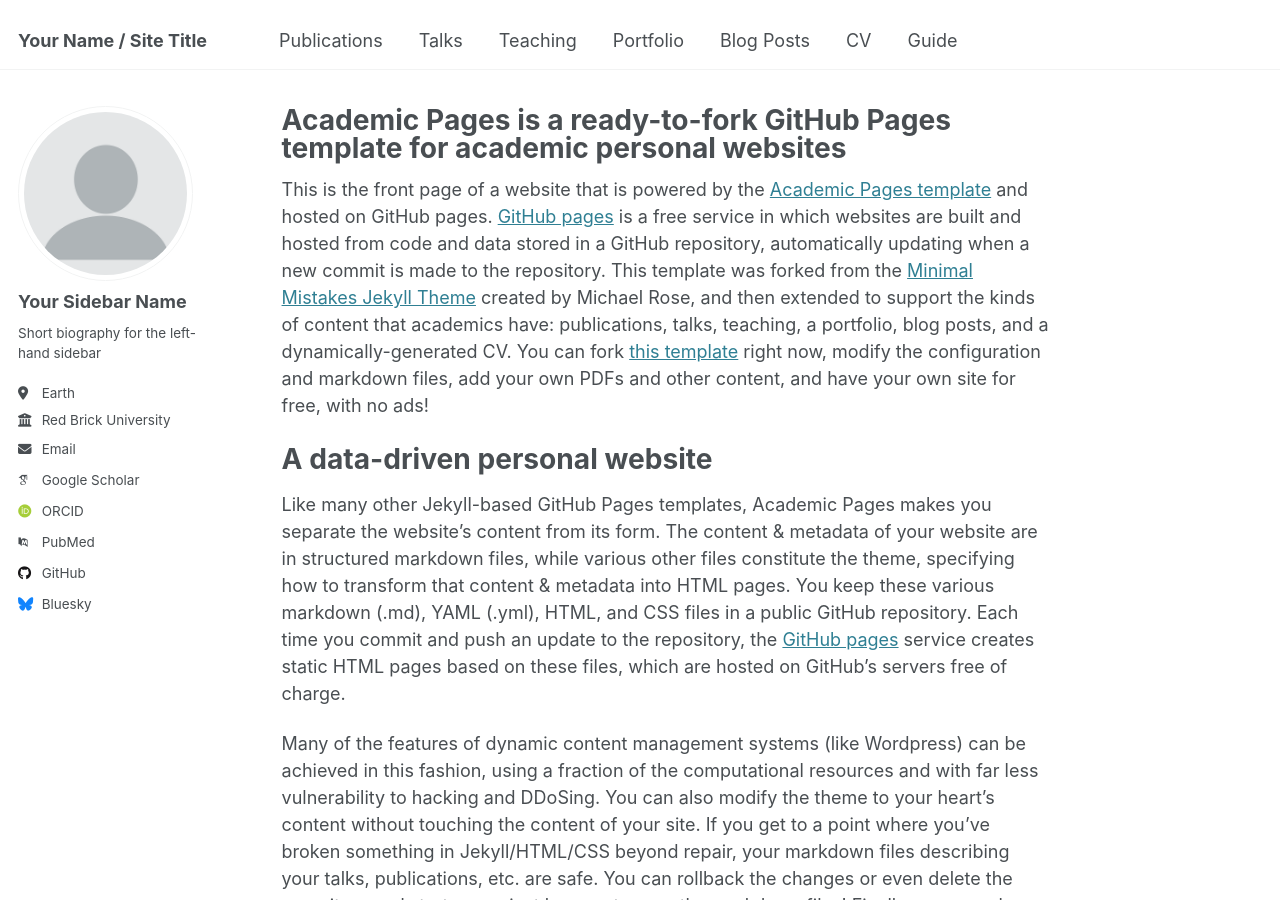
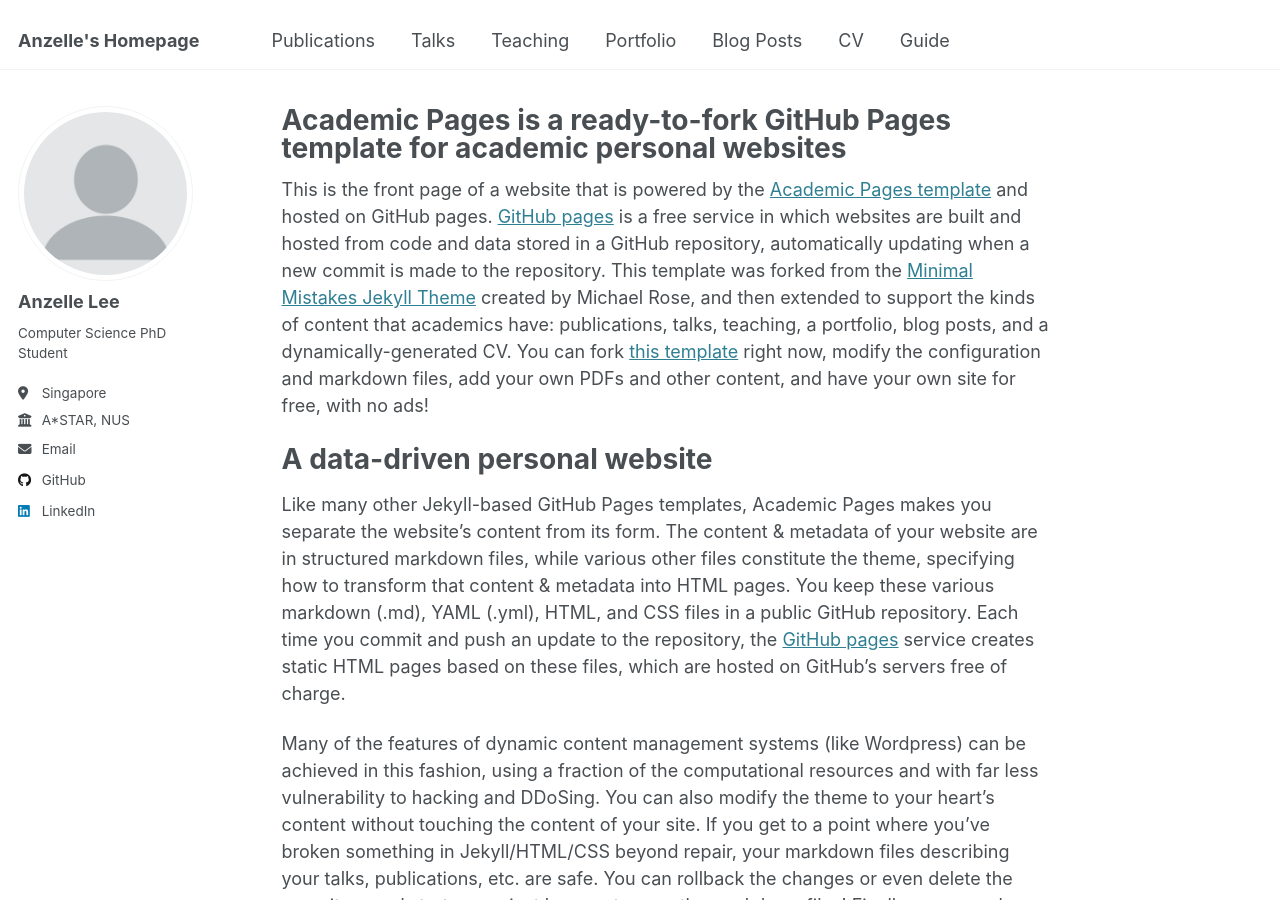
Before and after one commit to AnzelleL23/anzellel23.github.io, a Jekyll site: the page built from _pages/about.md, in a window 1280 px wide and 900 px high. Built offline with Jekyll 4.4.1, drawn with Linux system fonts in a browser that asks for light colours; some web fonts are replaced.

Commit message:
Update _config.yml

```diff
--- a/_config.yml
+++ b/_config.yml
@@ -9,11 +9,11 @@
 # Basic Site Settings
 locale                   : "en-US"
 site_theme               : "default"
-title                    : "Your Name / Site Title"
+title                    : "Anzelle's Homepage"
 title_separator          : "-"
 name                     : &name "Your Name"
 description              : &description "personal description"
-url                      : https://academicpages.github.io # the base hostname & protocol for your site e.g. "https://[your GitHub username].github.io"
+url                      : https://anzellel23.github.io # the base hostname & protocol for your site e.g. "https://[your GitHub username].github.io"
 baseurl                  : "" # the subpath of your site, e.g. "/blog"
 repository               : "academicpages/academicpages.github.io"
 
@@ -23,57 +23,34 @@ repository               : "academicpages/academicpages.github.io"
 author:
   # Biographic information
   avatar           : "profile.png"
-  name             : "Your Sidebar Name"
-  pronouns         : # example: "she/her"
-  bio              : "Short biography for the left-hand sidebar"
-  location         : "Earth"
-  employer         : "Red Brick University"
-  uri              : # URL
-  email            : "none@example.org"
+  name             : "Anzelle Lee"
+  bio              : "Computer Science PhD Student"
+  location         : "Singapore"
+  employer         : "A*STAR, NUS"
+  email            : "anzellelee@u.nus.edu"
 
   # Academic websites
-  arxiv            : # URL - Update with the correct link to your profile
-  googlescholar    : "https://scholar.google.com/citations?user=PS_CX0AAAAAJ"
-  impactstory      : # URL
-  orcid            : "http://orcid.org/yourorcidurl"
-  semantic         : # URL
-  pubmed           : "https://www.ncbi.nlm.nih.gov/pubmed/?term=john+snow"
-  researchgate     : # URL
-  scopus           : # URL
+  #arxiv            : # URL - Update with the correct link to your profile
+  #googlescholar    : "https://scholar.google.com/citations?user=PS_CX0AAAAAJ"
+  #impactstory      : # URL
+  #orcid            : "http://orcid.org/yourorcidurl"
+  #semantic         : # URL
+  #pubmed           : "https://www.ncbi.nlm.nih.gov/pubmed/?term=john+snow"
+  #researchgate     : # URL
+  #scopus           : # URL
 
   # Repositories and software development
-  bitbucket        : # Username - Update with your username on the site
-  codepen          : # Username
-  dribbble         : # Username
-  github           : "academicpages"
-  kaggle           : # Username
-  stackoverflow    : # User number or user number and name (i.e., use "1" or "1/jeff-atwood")
+  #bitbucket        : # Username - Update with your username on the site
+  #codepen          : # Username
+  #dribbble         : # Username
+  github           : "AnzelleL23"
+  #kaggle           : # Username
+  #stackoverflow    : # User number or user number and name (i.e., use "1" or "1/jeff-atwood")
 
   # Social media
-  bluesky          : "bsky.app" # Replace this with you Bluesky username
-  facebook         : # Username
-  flickr           : # Username
-  foursquare       : # Username
-  goodreads        : # Username
-  google_plus      : # Username
-  keybase          : # Username
-  instagram        : # Username
-  lastfm           : # Username
-  linkedin         : # Username
-  mastodon         : # URL
-  medium           : # URL
-  pinterest        : # Username
-  soundcloud       : # Username
-  steam            : # Username
-  telegram         : # URL
-  tumblr           : # Username
-  twitter          : # Username for X / Twitter
-  vine             : # Username
-  weibo            : # Username
-  wikipedia        : # Username
-  xing             : # Username
-  youtube          : # Username
-  zhihu            : # Username
+  #bluesky          : "bsky.app" # Replace this with you Bluesky username
+  #instagram        : # Username
+  linkedin         : "anzelle-lee-722508207"
 
 # Publication Category - The following the list of publication categories and their headings
 publication_category:
```
